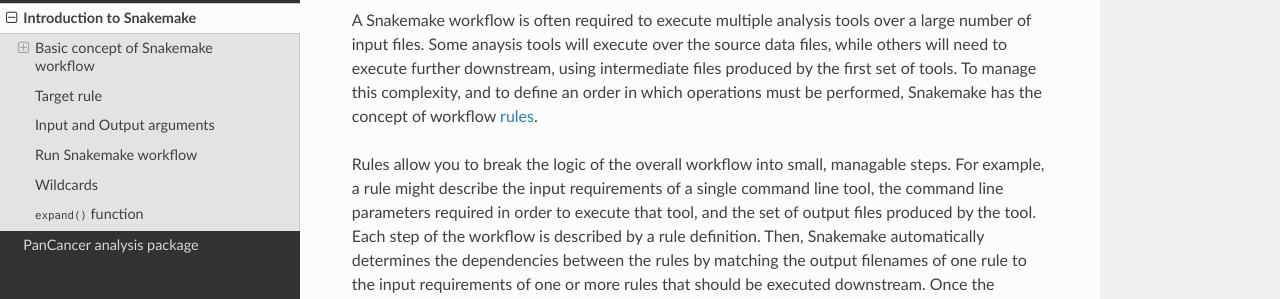
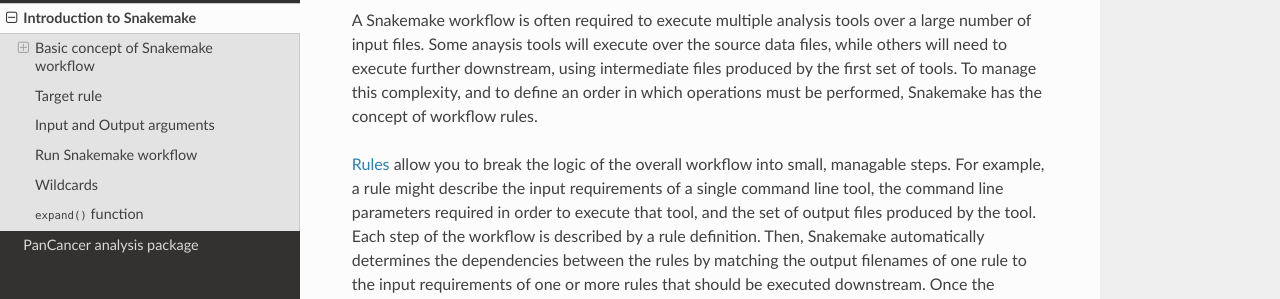
Before and after one commit to sirintra/PMC-PC-training, a Sphinx documentation site: the page built from docs/source/snakemake.rst, in a window 1280 px wide and 900 px high, scrolled down 224 px. Shown: the part 247-546 px from the top of the window. Built offline with Sphinx 7.4.7 and the Read the Docs theme 2.0.0, drawn with Linux system fonts in a browser that asks for light colours; some of the changed text lies outside the part shown.

```diff
--- a/docs/source/snakemake.rst
+++ b/docs/source/snakemake.rst
@@ -8,9 +8,9 @@ Basic concept of Snakemake workflow
 
 Snakemake workflow is defined by specifying rules in a `Snakefile <https://snakemake.readthedocs.io/en/stable/snakefiles/rules.html>`_. Rules decompose the workflow into small steps (for example, the application of a single tool) by specifying how to create sets of output files from sets of input files. Snakemake automatically determines the dependencies between the rules by matching file names.
 
-A Snakemake workflow is often required to execute multiple analysis tools over a large number of input files. Some anaysis tools will execute over the source data files, while others will need to execute further downstream, using intermediate files produced by the first set of tools. To manage this complexity, and to define an order in which operations must be performed, Snakemake has the concept of workflow `rules <https://snakemake.readthedocs.io/en/stable/snakefiles/rules.html>`_.
+A Snakemake workflow is often required to execute multiple analysis tools over a large number of input files. Some anaysis tools will execute over the source data files, while others will need to execute further downstream, using intermediate files produced by the first set of tools. To manage this complexity, and to define an order in which operations must be performed, Snakemake has the concept of workflow rules.
 
-Rules allow you to break the logic of the overall workflow into small, managable steps. For example, a rule might describe the input requirements of a single command line tool, the command line parameters required in order to execute that tool, and the set of output files produced by the tool. Each step of the workflow is described by a rule definition. Then, Snakemake automatically determines the dependencies between the rules by matching the output filenames of one rule to the input requirements of one or more rules that should be executed downstream. Once the dependency tree (and therefore the run order requirements) of rules is known, Snakemake is able to orchestrate the execution of these rules in the correct order and with the correct level of parallelism to suit the execution environment, whether this happens to be a single desktop PC, or a large compute cluster.
+`Rules <https://snakemake.readthedocs.io/en/stable/snakefiles/rules.html>`_ allow you to break the logic of the overall workflow into small, managable steps. For example, a rule might describe the input requirements of a single command line tool, the command line parameters required in order to execute that tool, and the set of output files produced by the tool. Each step of the workflow is described by a rule definition. Then, Snakemake automatically determines the dependencies between the rules by matching the output filenames of one rule to the input requirements of one or more rules that should be executed downstream. Once the dependency tree (and therefore the run order requirements) of rules is known, Snakemake is able to orchestrate the execution of these rules in the correct order and with the correct level of parallelism to suit the execution environment, whether this happens to be a single desktop PC, or a large compute cluster.
 
 
 Basic workflow definition
```
